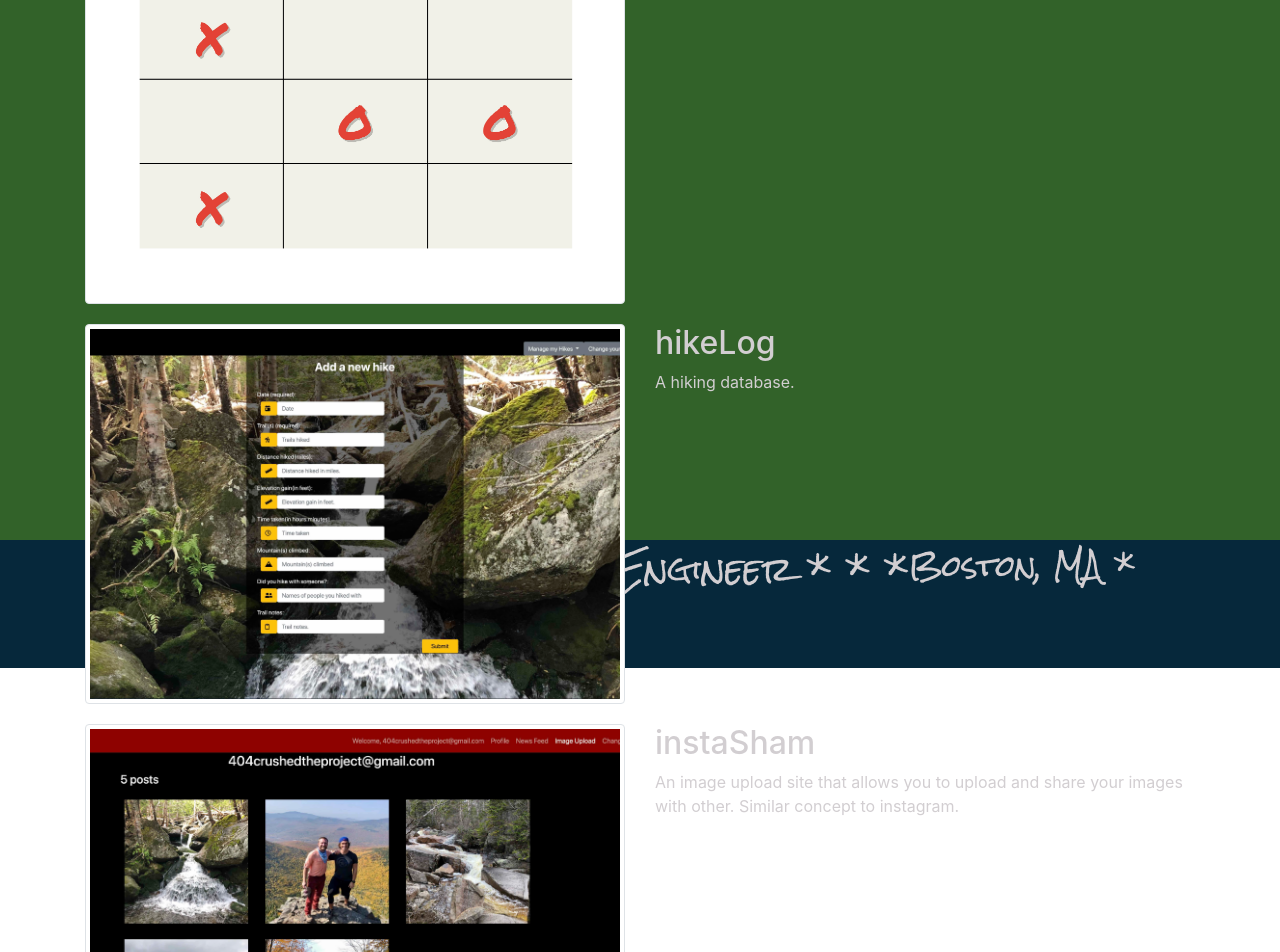
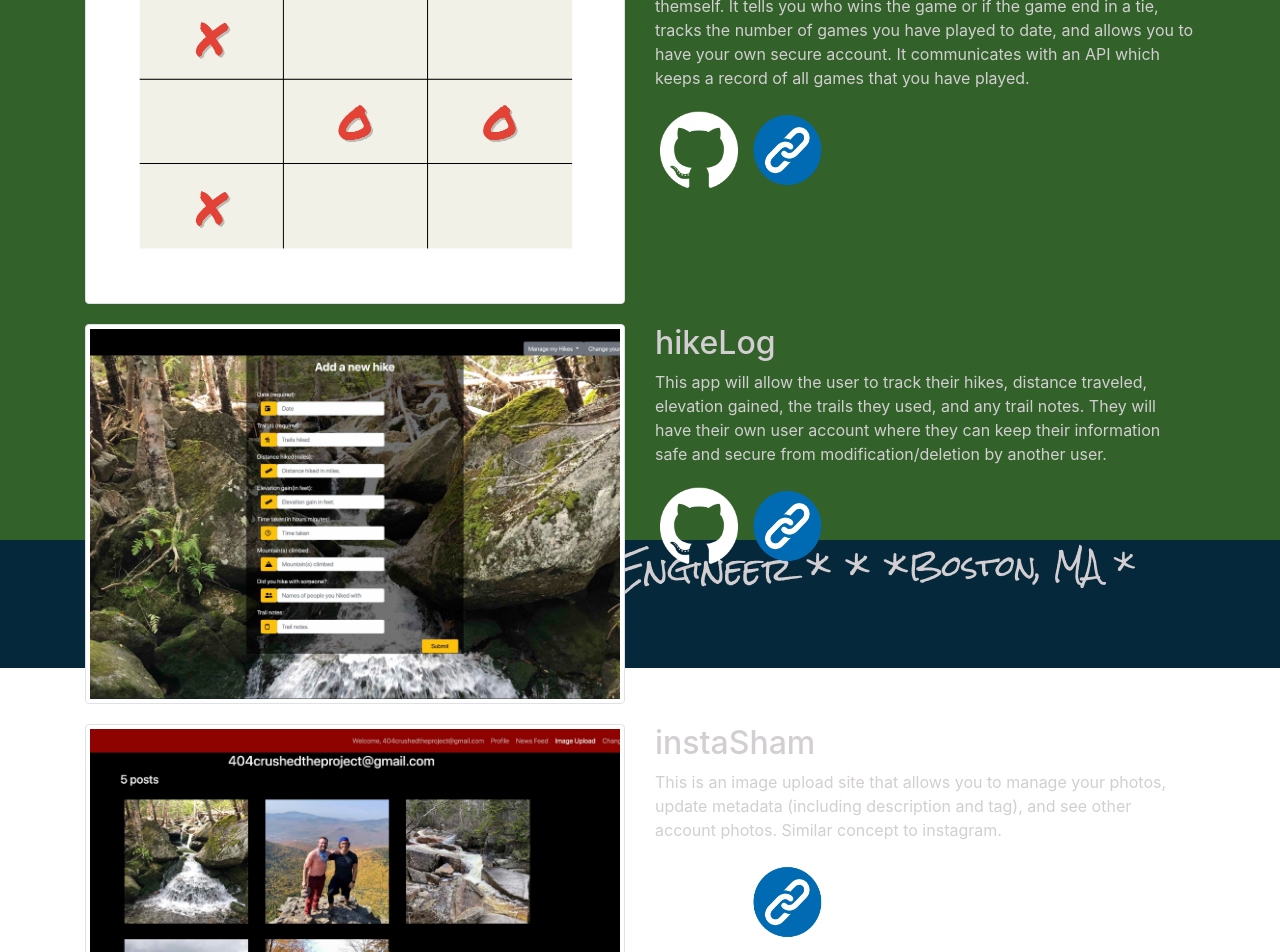
Before and after one commit to robrichardsdpt/portfolio, a React (Create React App) app: page /#/projects in a window 1280 px wide. Shown: the part 180-1132 px from the top of the page. Built offline with nearby package versions, Linux system fonts and the light colour scheme.

Commit message:
updated projects with links

```diff
--- a/src/App.css
+++ b/src/App.css
@@ -155,6 +155,17 @@
 .projectImage:hover {
   filter: opacity(.5);
 }
+
+.projectIcon {
+  height: 88px;
+  width: 88px;
+  padding: 5px;
+}
+.projectIcon:hover {
+  height: 96px;
+  width: 96px;
+}
+
 .skillsImage {
   height: auto;
   width: 100%;
--- a/src/Projects.js
+++ b/src/Projects.js
@@ -6,6 +6,8 @@ import instasham from './instasham.jpg'
 import Container from 'react-bootstrap/Container'
 import Col from 'react-bootstrap/Col'
 import Row from 'react-bootstrap/Row'
+import gitHub from './GitHubLight.png'
+import link from './link.png'
 
 const Projects = () => (
   <div className="projects">
@@ -14,19 +16,37 @@ const Projects = () => (
     <Row>
     <Col size="3" className="projectCell"><Image src={ticTacToe} alt="tic tac toe" className="projectImage" thumbnail/></Col>
     <Col><h2>Tic Tac Toe</h2>
-    <p>A game of tic tac toe that allows you to play against yourself.</p>
+    <p>This Application allows a user to play a game of tic tac toe against themself. It tells you who wins the game or if the game end in a tie, tracks the number of games you have played to date, and allows you to have your own secure account. It communicates with an API which keeps a record of all games that you have played.</p>
+    <a href="https://github.com/robrichardsdpt/tic-tac-toe-client" target="_blank">
+    <img src={gitHub} alt='github' className='projectIcon'/>
+    </a>
+    <a href="https://robrichardsdpt.github.io/tic-tac-toe-client" target="_blank">
+    <img src={link} alt='website link' className='projectIcon'/>
+    </a>
     </Col>
     </Row>
     <Row>
     <Col size="3" className="projectCell"><Image src={hikeLog} alt="hiking log" className="projectImage" thumbnail/></Col>
     <Col><h2>hikeLog</h2>
-    <p>A hiking database.</p>
+    <p>This app will allow the user to track their hikes, distance traveled, elevation gained, the trails they used, and any trail notes. They will have their own user account where they can keep their information safe and secure from modification/deletion by another user.</p>
+    <a href="https://github.com/robrichardsdpt/hike-tracker-client" target="_blank">
+    <img src={gitHub} alt='github' className='projectIcon'/>
+    </a>
+    <a href="https://robrichardsdpt.github.io/hike-tracker-client" target="_blank">
+    <img src={link} alt='website link' className='projectIcon'/>
+    </a>
     </Col>
     </Row>
     <Row>
     <Col size="3" className="projectCell"><Image src={instasham} alt="instasham" className="projectImage" thumbnail/></Col>
     <Col><h2>instaSham</h2>
-    <p>An image upload site that allows you to upload and share your images with other.  Similar concept to instagram.</p>
+    <p>This is an image upload site that allows you to manage your photos, update metadata (including description and tag), and see other account photos. Similar concept to instagram.</p>
+    <a href="https://github.com/SEI-Tigers-404BrainNotFound/group-project-front-end" target="_blank">
+    <img src={gitHub} alt='github' className='projectIcon'/>
+    </a>
+    <a href="https://SEI-Tigers-404BrainNotFound.github.io/group-project-front-end" target="_blank">
+    <img src={link} alt='website link' className='projectIcon'/>
+    </a>
     </Col>
     </Row>
     </Container>
```
Also changed, not shown: src/link.png (added), src/website.png (added).
